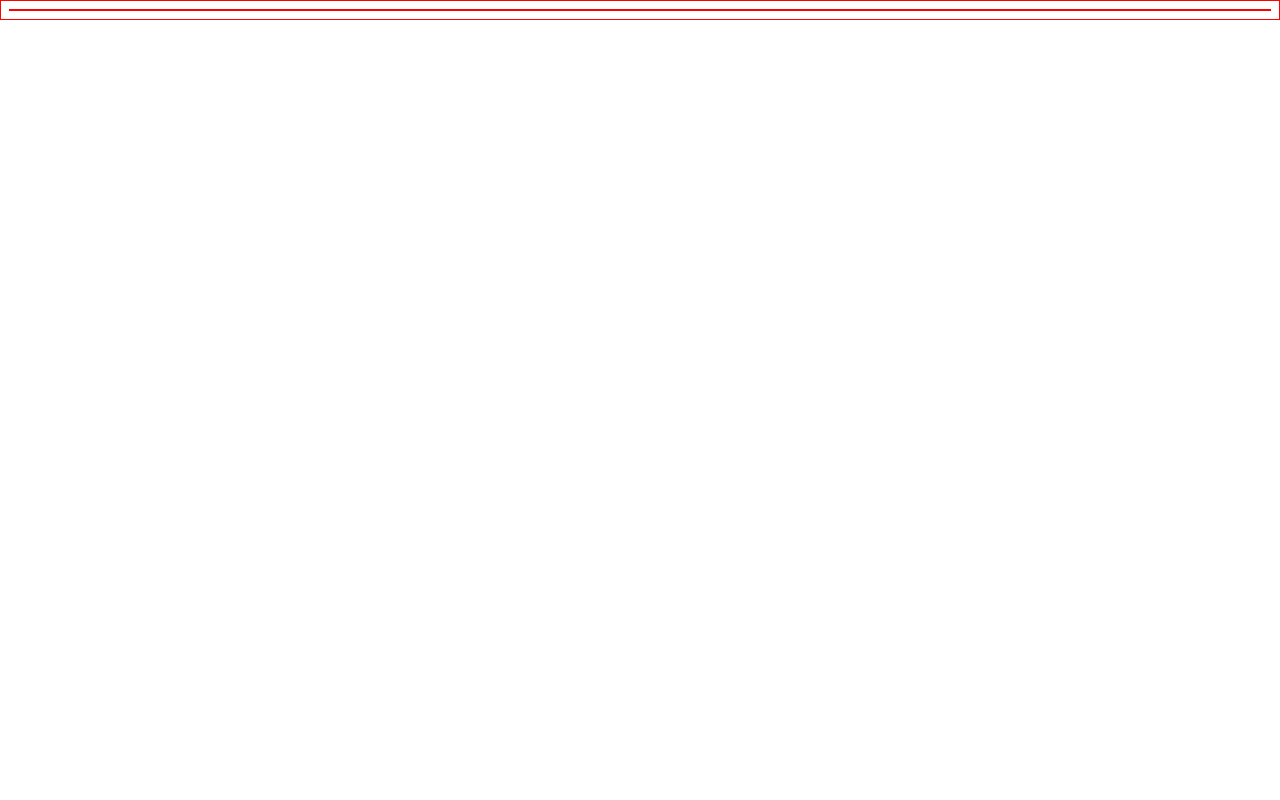
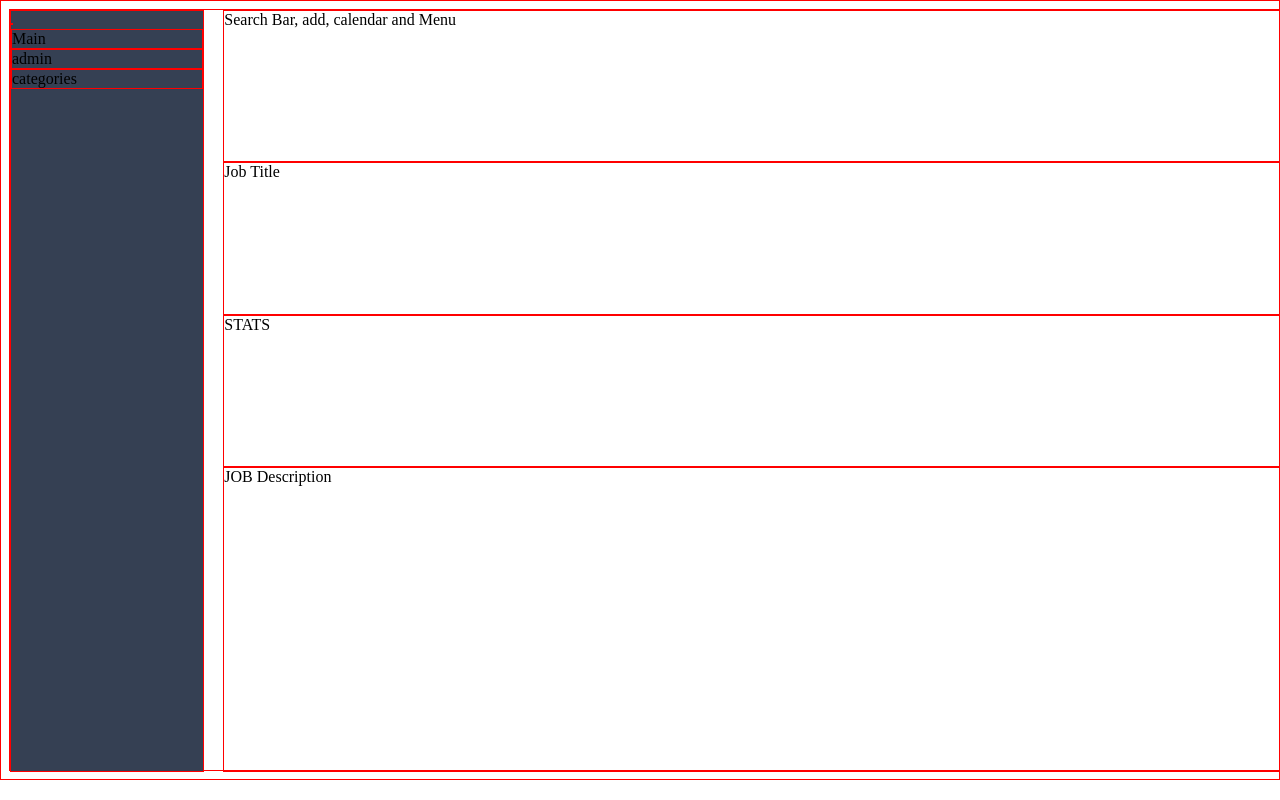
Before and after one commit to edjrodriguez/static_comp_challenge, a plain HTML site: page index.html in a window 1280 px wide. Drawn offline with Linux system fonts and the light colour scheme.

Commit message:
Add basic format,  architecture, and position of elements

```diff
--- a/index.html
+++ b/index.html
@@ -9,7 +9,17 @@
 </head>
 <body>
 
+        <section class="div5">Search Bar, add, calendar and Menu </section>
+        <section class="div6">Job Title </section>
+        <section class="div7"> STATS</section>
+        <section class="div8">JOB Description </section>
 
+    <nav class="div1">
+     <img src="" alt="">
+     <section class="div2">Main </section>
+    <section class="div3"> admin </section>
+    <section class="div4">categories </section>
+    </nav>
 
 </body>
 </html>
--- a/styles.css
+++ b/styles.css
@@ -1,3 +1,47 @@
 * {
     border: solid red 1px;
   }
+
+ body {
+    width: 100vw;
+    height: 95vh;
+    display: grid;
+    grid-template-columns: 1fr 5fr;
+    grid-template-rows: repeat(5, 1fr);
+    grid-column-gap: 0px;
+    grid-row-gap: 0px;
+ }
+
+ .parent{
+ }
+
+nav {
+    background: #354053;
+    width: 15vw;
+    height: 95vh;
+    grid-area: 1 / 1 / 6 / 2;
+}
+
+
+.div2 {
+    grid-area: 2 / 1 / 3 / 2;
+}
+.div3 {
+    grid-area: 3 / 1 / 4 / 2;
+ }
+.div4 {
+    grid-area: 4 / 1 / 5 / 2;
+}
+
+.div5 {
+    grid-area: 1 / 2 / 2 / 3;
+}
+.div6 {
+    grid-area: 2 / 2 / 3 / 3;
+}
+.div7 {
+    grid-area: 3 / 2 / 4 / 3;
+}
+.div8 {
+    grid-area: 4 / 2 / 6 / 3;
+}
```
